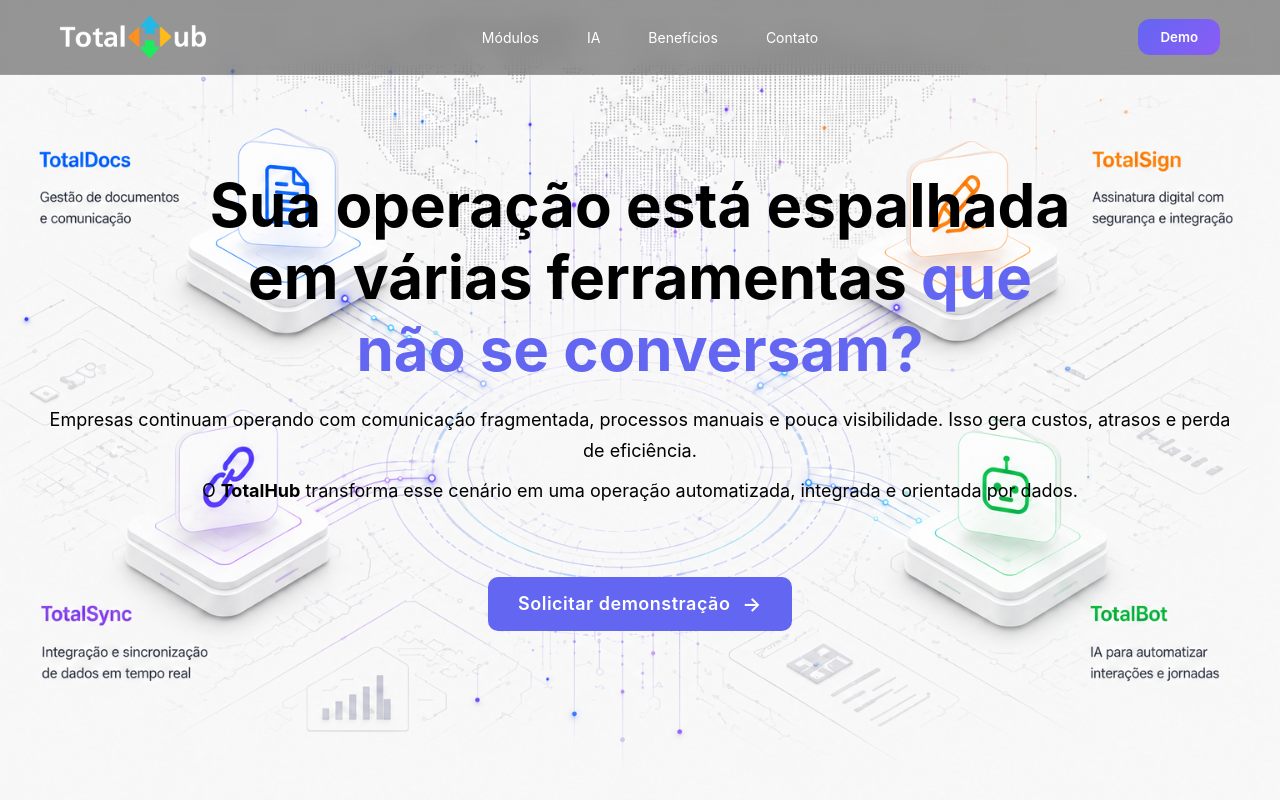
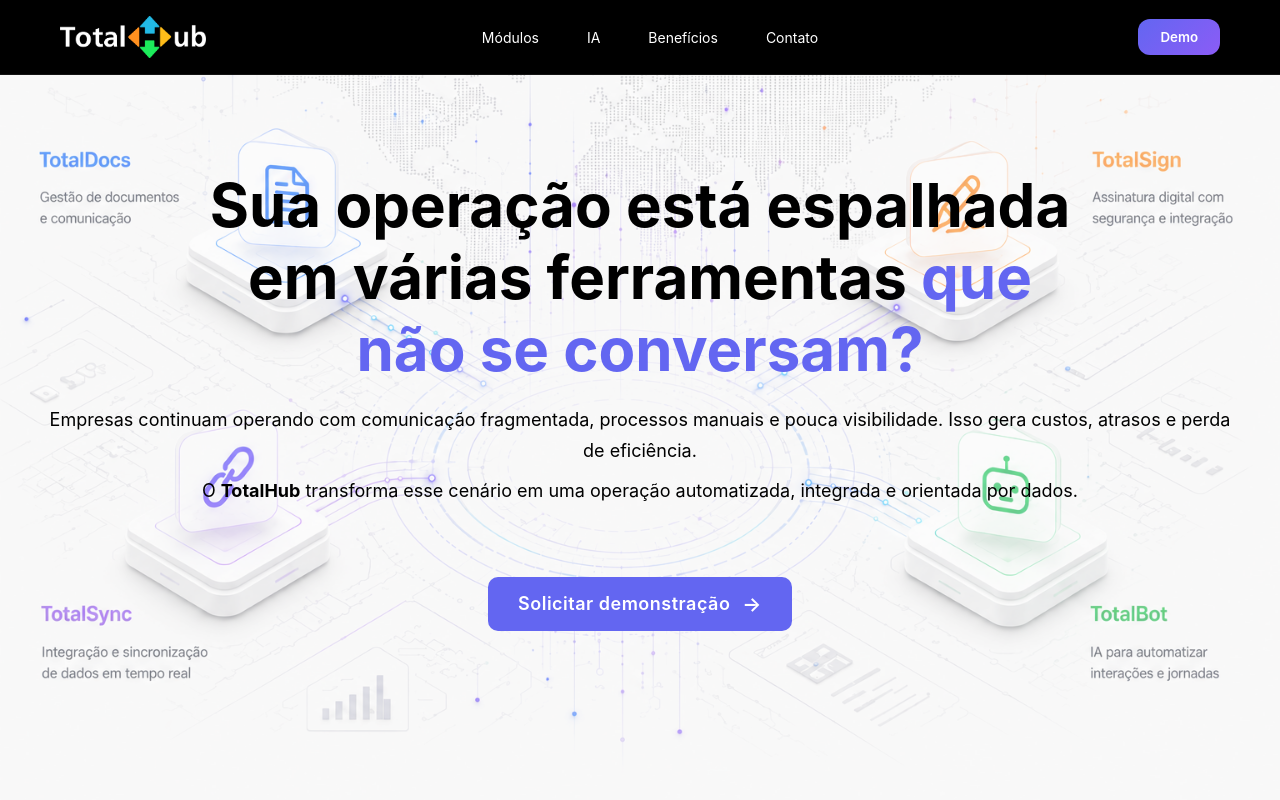
Before and after one commit to kevynsantos-sirius/totalhub, a React (Vite) app: page / in a window 1280 px wide. Shown: the top 800 px of the page. Built offline with nearby package versions, Linux system fonts and the light colour scheme.

Commit message:
Alterando cor da navbar

```diff
--- a/src/index.css
+++ b/src/index.css
@@ -130,7 +130,7 @@
   position: fixed;
   width: 100%;
   backdrop-filter: blur(10px);
-  background: rgba(0,0,0,0.4);
+  background: black;
   border-bottom: 1px solid rgba(255,255,255,0.08);
   z-index: 100;
 }
--- a/src/styles/global.css
+++ b/src/styles/global.css
@@ -47,6 +47,16 @@
   text-align: center;
   padding: 20px;
   position: relative;
+}
+
+.overlay {
+  position: absolute;
+  top: 0;
+  left: 0;
+  width: 100%;
+  height: 100%;
+  background: rgba(247, 247, 247, 0.4); /* Background overlay para escurecer a imagem */
+  z-index: 1; /* Mantém a sobrecapa sobre a imagem, mas abaixo do texto */
 }
 
 .glow {
```
